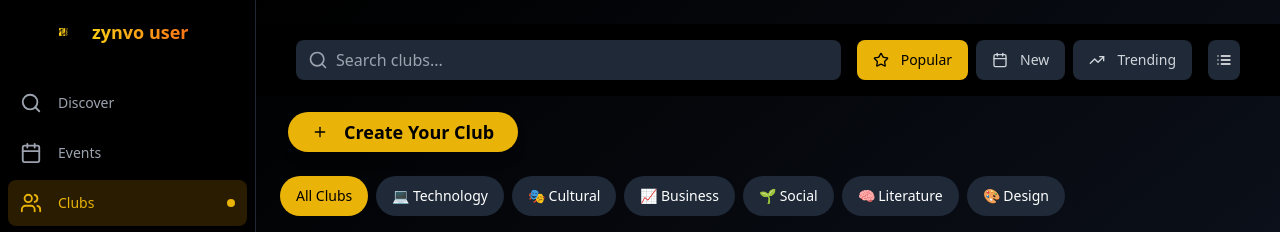
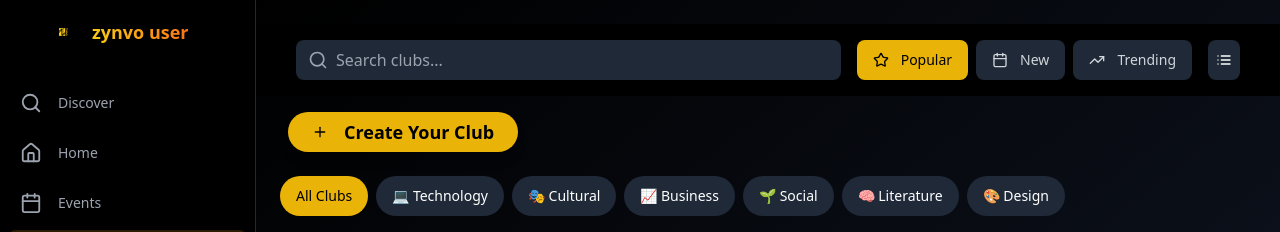
Before and after one commit to DSuper03/zynvo, a Next.js app: page /clubs in a window 1280 px wide. Shown: the top 232 px of the page. Built offline with nearby package versions, Linux system fonts and the light colour scheme; no server answers; what imagekit would draw is missing.

Commit message:
fix: Correct indentation in FloatingParticles component and add Home menu item in Sidebar

```diff
--- a/src/components/Sidebar.tsx
+++ b/src/components/Sidebar.tsx
@@ -40,6 +40,7 @@ export const Sidebar: React.FC<SidebarProps> = ({ isOpen = true, onClose }) => {
   const menuItems = [
 
     { icon: <Search size={22} />, label: 'Discover', href: '/discover' },
+    { icon: <Home size={22} />, label: 'Home', href: '/zyncers' },
     { icon: <Calendar size={22} />, label: 'Events', href: '/events' },
     { icon: <Users size={22} />, label: 'Clubs', href: '/clubs' },
     { icon: <FaBahai />, label: 'AI', href: '/ai' },
```
Also changed, not shown: src/app/zyncers/page.tsx (line endings or trailing spaces).
